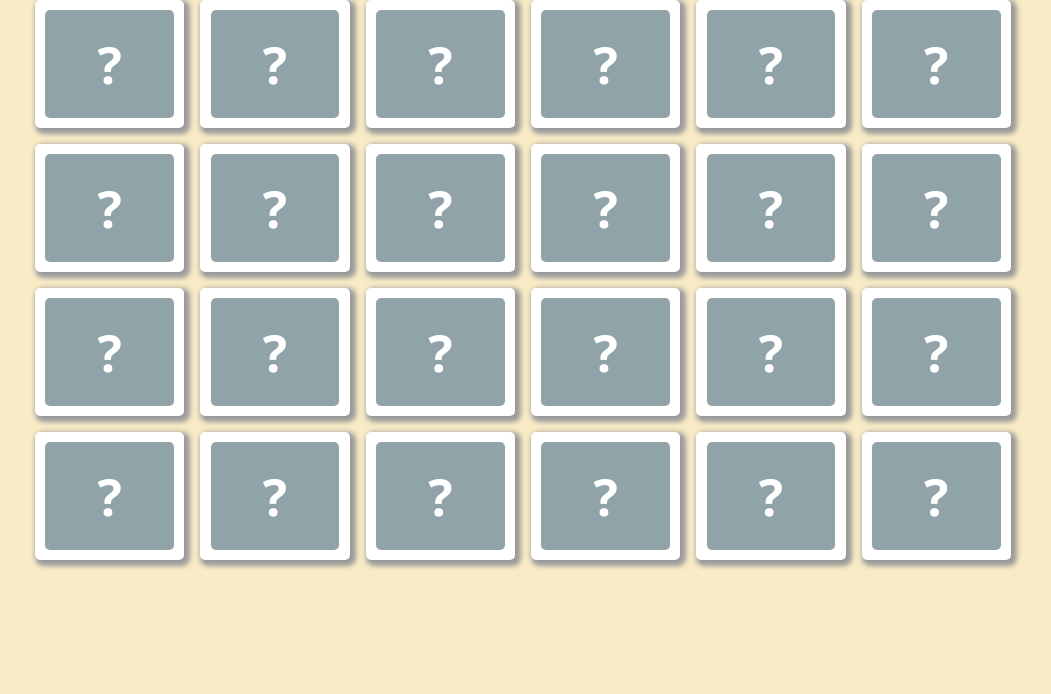
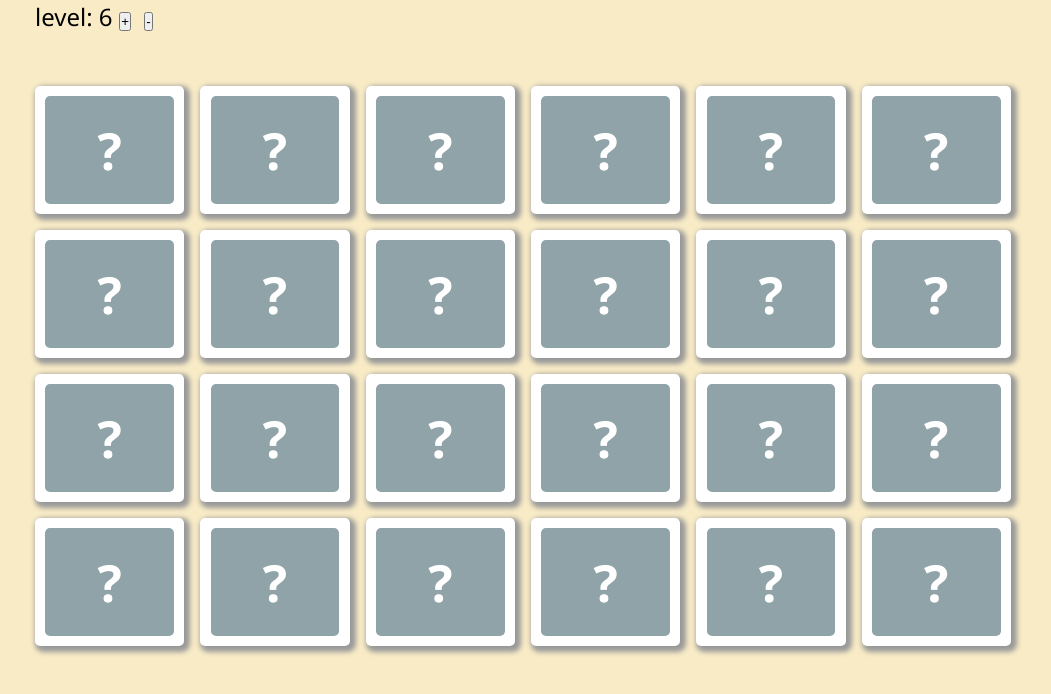
Before and after one commit to kristinand/memory-game, a React app: page / in a window 1280 px wide. Shown: the top 694 px of the page, without its empty margins (117-1168 px from the left). Built offline with nearby package versions, Linux system fonts and the light colour scheme; a web font is replaced by a local one.

Commit message:
add  Header draft

```diff
--- a/src/App.js
+++ b/src/App.js
@@ -1,15 +1,27 @@
 import React, { Component, Fragment } from 'react';
 import Game from './containers/Game/Game';
+import Header from './containers/Header/Header';
 
 class App extends Component {
   state = {
     level: 6,
   };
 
+  onChangeLevelHandler(param) {
+    let level = this.state.level;
+    if (param === 'inc' && level < 6) {
+      level +=1;
+    } else if (param === 'dec' && level > 1) {
+      level -=1;
+    }
+    this.setState({level: level});
+  }
+
   render() {
     return (
       <Fragment>
-        <Game level={this.state.level}/>
+        <Header changeLevel={(param) => this.onChangeLevelHandler(param)} level={this.state.level} />
+        <Game level={this.state.level} />
       </Fragment>
     );
   }
--- /dev/null
+++ b/src/containers/Header/Header.css
@@ -0,0 +1,6 @@
+.Header {
+	margin-bottom: 1rem;
+	font-size: 1.5rem;
+	height: 70px;
+	width: 100%;
+}
--- /dev/null
+++ b/src/containers/Header/Header.js
@@ -0,0 +1,14 @@
+import React from 'react';
+import classes from './Header.css'
+
+const header = (props) => {
+	return (
+		<div className={classes.Header}>
+			<span>level: {props.level}</span>
+			<button onClick={() => props.changeLevel('inc')} style={{margin: '0 0.5em'}}>+</button>
+			<button onClick={() => props.changeLevel('dec')} style={{margin: '0 0.5em'}}>-</button>
+		</div>
+	)
+}
+
+export default header;
```
